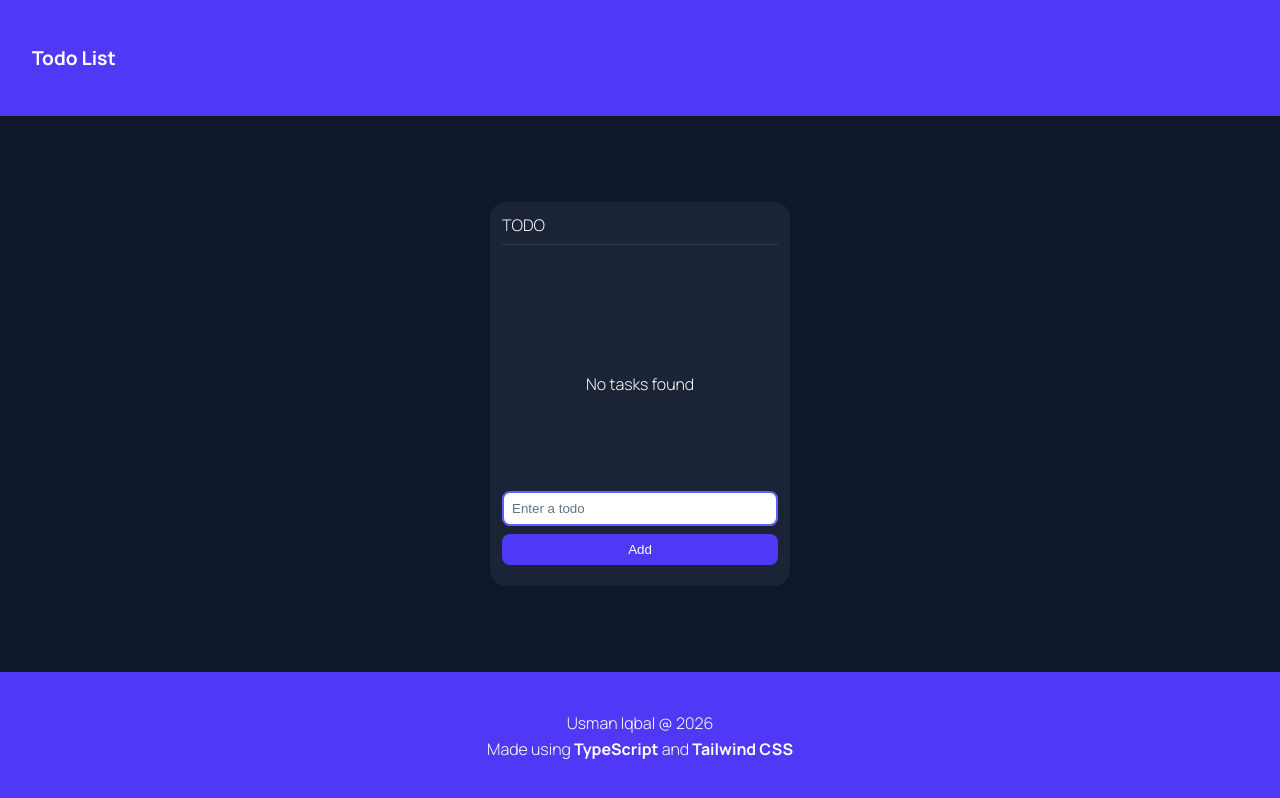
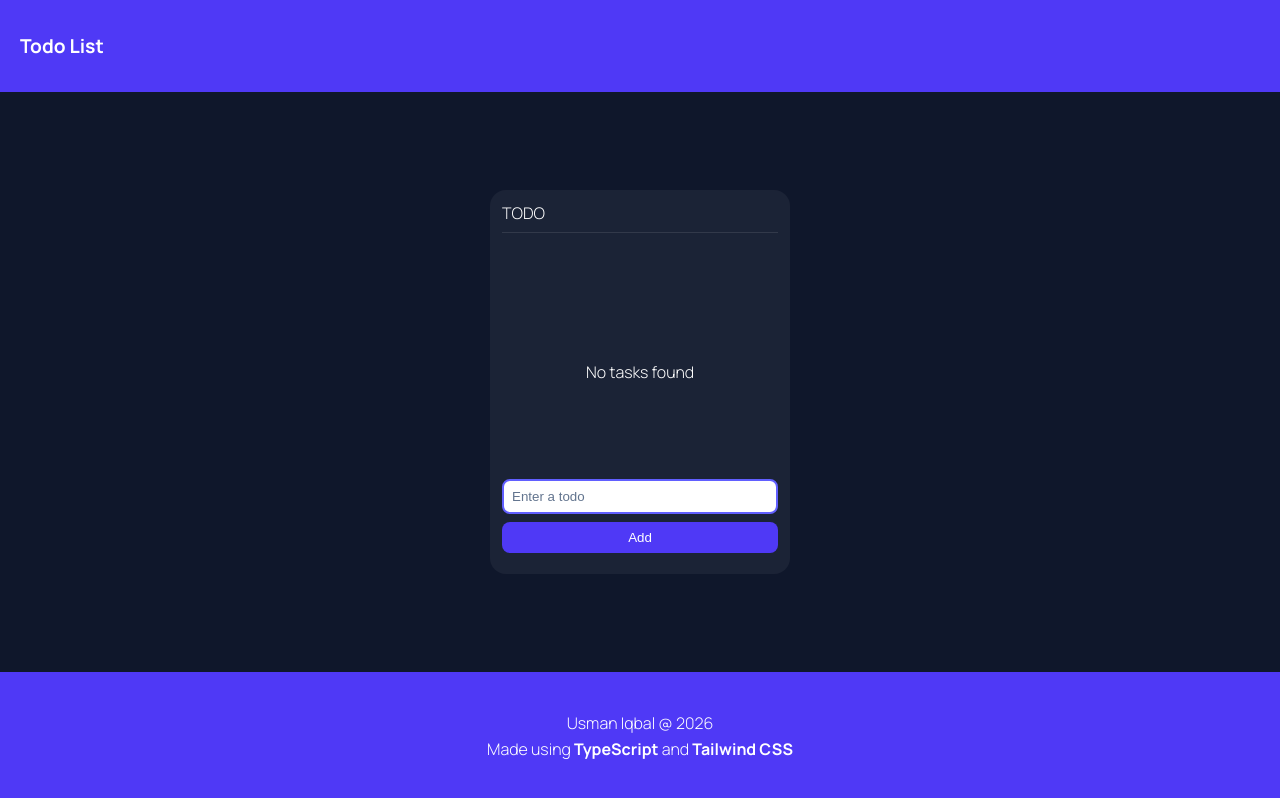
Before and after one commit to Usman-Iqbal-5/TypeScript-Todo-List, a website: page public/index.html in a window 1280 px wide. Drawn offline with nearby package versions, Linux system fonts and the light colour scheme; files that its build step writes are made by us from their sources; a web font is replaced by a local one.

Commit message:
updated header padding

```diff
--- a/public/index.html
+++ b/public/index.html
@@ -10,7 +10,7 @@
 </head>
 
 <body class="bg-slate-900 m-0 font-[Manrope] font-medium text-white flex flex-col justify-between">
-    <header class="flex items-center w-full p-8 bg-indigo-600">
+    <header class="flex items-center w-full p-5 bg-indigo-600">
         <h1 class="text-[1.2rem]">Todo List</h1>
     </header>
     <main class="flex justify-center mx-10 my-5">
```
